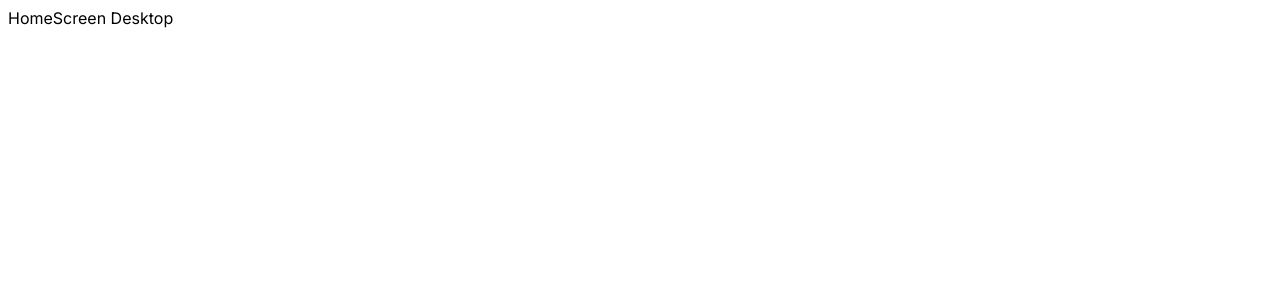
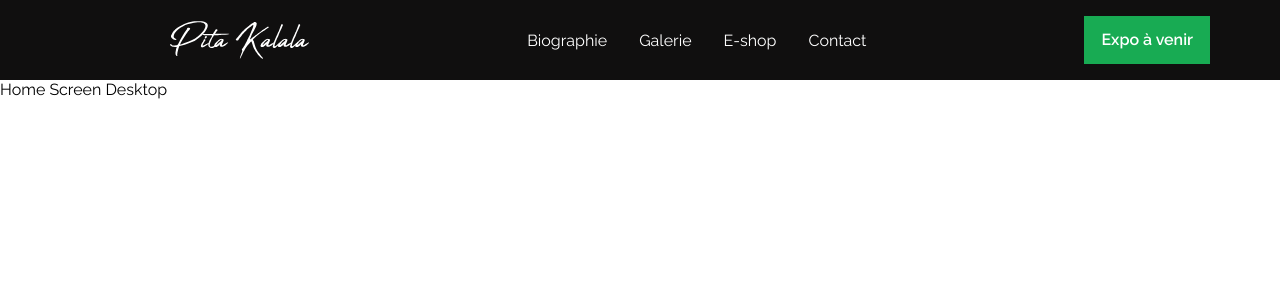
Before and after one commit to PhoenixMputu/pita, a Next.js app: page / in a window 1280 px wide. Shown: the top 300 px of the page. Built offline with nearby package versions, Linux system fonts and the light colour scheme.

Commit message:
add animation of transition page for navbar

```diff
--- /dev/null
+++ b/src/app/components/NavbarDesktop/NavbarDesktop.jsx
@@ -0,0 +1,47 @@
+'use client';
+import { useLayoutEffect, useRef } from 'react';
+import { gsap } from 'gsap';
+import Image from 'next/image';
+import Link from 'next/link';
+
+import styles from './index.module.css';
+
+import Logo from '../../assets/images/Logo.svg';
+
+const NavbarDesktop = () => {
+  const component = useRef(null);
+
+  useLayoutEffect(() => {
+    const ctx = gsap.context(() => {
+      gsap.from(['img', 'a'], {
+        opacity: 0,
+        y: -200,
+        ease: 'power3',
+        duration: 2,
+      });
+    }, component);
+
+    return () => {
+      return ctx.revert();
+    };
+  }, []);
+
+  return (
+    <header className={styles.header}>
+      <nav className={styles.container} ref={component}>
+        <Image src={Logo} alt="Logo Pita" />
+        <ul>
+          <Link href="#">Biographie</Link>
+          <Link href="#">Galerie</Link>
+          <Link href="#">E-shop</Link>
+          <Link href="#">Contact</Link>
+        </ul>
+        <Link href="#" className={styles.btn}>
+          Expo à venir
+        </Link>
+      </nav>
+    </header>
+  );
+};
+
+export default NavbarDesktop;
--- /dev/null
+++ b/src/app/components/NavbarDesktop/index.module.css
@@ -0,0 +1,63 @@
+.header {
+  width: 100%;
+  background-color: #100f0f;
+  padding-inline: 70px;
+}
+
+.header .container {
+  margin-left: 100px;
+  padding-block: 1rem;
+  color: #ffffff !important;
+  display: flex;
+  flex-direction: row;
+  flex-wrap: wrap;
+  align-items: center;
+  justify-content: space-between;
+}
+
+.header .container img {
+  height: 38px;
+  width: auto;
+}
+
+.header .container ul {
+  color: #fff !important;
+  display: flex;
+  flex-direction: row;
+  flex-wrap: wrap;
+  align-items: center;
+  justify-content: center;
+  column-gap: 2rem;
+}
+
+.header .container a {
+  color: #fff !important;
+}
+
+.header .container a:hover {
+  color: #18ab53 !important;
+}
+
+.btn {
+  padding: 16px;
+  background-color: #18ab53;
+  font-weight: 600;
+  line-height: 88%;
+  font-size: 16px;
+  transition: all 0.3s;
+  border: 1px solid #18ab53;
+}
+
+.btn::before {
+  content: '';
+  position: absolute;
+  bottom: 0;
+  left: 0;
+  width: 0%;
+  height: 100%;
+}
+
+.btn:hover {
+  background-color: #100f0f;
+  border: 1px solid #18ab53;
+}
--- a/src/app/globals.css
+++ b/src/app/globals.css
@@ -1,107 +1,14 @@
-:root {
-  --max-width: 1100px;
-  --border-radius: 12px;
-  --font-mono: ui-monospace, Menlo, Monaco, 'Cascadia Mono', 'Segoe UI Mono',
-    'Roboto Mono', 'Oxygen Mono', 'Ubuntu Monospace', 'Source Code Pro',
-    'Fira Mono', 'Droid Sans Mono', 'Courier New', monospace;
-
-  --foreground-rgb: 0, 0, 0;
-  --background-start-rgb: 214, 219, 220;
-  --background-end-rgb: 255, 255, 255;
-
-  --primary-glow: conic-gradient(
-    from 180deg at 50% 50%,
-    #16abff33 0deg,
-    #0885ff33 55deg,
-    #54d6ff33 120deg,
-    #0071ff33 160deg,
-    transparent 360deg
-  );
-  --secondary-glow: radial-gradient(
-    rgba(255, 255, 255, 1),
-    rgba(255, 255, 255, 0)
-  );
-
-  --tile-start-rgb: 239, 245, 249;
-  --tile-end-rgb: 228, 232, 233;
-  --tile-border: conic-gradient(
-    #00000080,
-    #00000040,
-    #00000030,
-    #00000020,
-    #00000010,
-    #00000010,
-    #00000080
-  );
-
-  --callout-rgb: 238, 240, 241;
-  --callout-border-rgb: 172, 175, 176;
-  --card-rgb: 180, 185, 188;
-  --card-border-rgb: 131, 134, 135;
-}
-
-@media (prefers-color-scheme: dark) {
-  :root {
-    --foreground-rgb: 255, 255, 255;
-    --background-start-rgb: 0, 0, 0;
-    --background-end-rgb: 0, 0, 0;
-
-    --primary-glow: radial-gradient(rgba(1, 65, 255, 0.4), rgba(1, 65, 255, 0));
-    --secondary-glow: linear-gradient(
-      to bottom right,
-      rgba(1, 65, 255, 0),
-      rgba(1, 65, 255, 0),
-      rgba(1, 65, 255, 0.3)
-    );
-
-    --tile-start-rgb: 2, 13, 46;
-    --tile-end-rgb: 2, 5, 19;
-    --tile-border: conic-gradient(
-      #ffffff80,
-      #ffffff40,
-      #ffffff30,
-      #ffffff20,
-      #ffffff10,
-      #ffffff10,
-      #ffffff80
-    );
-
-    --callout-rgb: 20, 20, 20;
-    --callout-border-rgb: 108, 108, 108;
-    --card-rgb: 100, 100, 100;
-    --card-border-rgb: 200, 200, 200;
-  }
-}
-
 * {
+  margin: 0;
+  padding: 0;
   box-sizing: border-box;
-  padding: 0;
-  margin: 0;
-}
-
-html,
-body {
-  max-width: 100vw;
-  overflow-x: hidden;
-}
-
-body {
-  color: rgb(var(--foreground-rgb));
-  background: linear-gradient(
-      to bottom,
-      transparent,
-      rgb(var(--background-end-rgb))
-    )
-    rgb(var(--background-start-rgb));
 }
 
 a {
-  color: inherit;
   text-decoration: none;
+  color: initial;
 }
 
-@media (prefers-color-scheme: dark) {
-  html {
-    color-scheme: dark;
-  }
+li {
+  list-style: none;
 }
--- a/src/app/layout.js
+++ b/src/app/layout.js
@@ -1,6 +1,7 @@
-import { Inter } from 'next/font/google';
+import { Raleway } from 'next/font/google';
+import './globals.css';
 
-const inter = Inter({ subsets: ['latin'] });
+const raleway = Raleway({ subsets: ['latin'] });
 
 export const metadata = {
   title: 'Create Next App',
@@ -10,7 +11,7 @@ export const metadata = {
 export default function RootLayout({ children }) {
   return (
     <html lang="en">
-      <body className={inter.className}>{children}</body>
+      <body className={raleway.className}>{children}</body>
     </html>
   );
 }
--- a/src/app/screens/desktop/HomeScreenDesktop.jsx
+++ b/src/app/screens/desktop/HomeScreenDesktop.jsx
@@ -1,7 +1,13 @@
 import React from 'react';
+import NavbarDesktop from '@/app/components/NavbarDesktop/NavbarDesktop';
 
 const HomeScreenDesktop = () => {
-  return <div>HomeScreen Desktop</div>;
+  return (
+    <>
+      <NavbarDesktop />
+      <div>Home Screen Desktop</div>
+    </>
+  );
 };
 
 export default HomeScreenDesktop;
```
Also changed, not shown: src/app/assets/images/Logo.svg (added).
